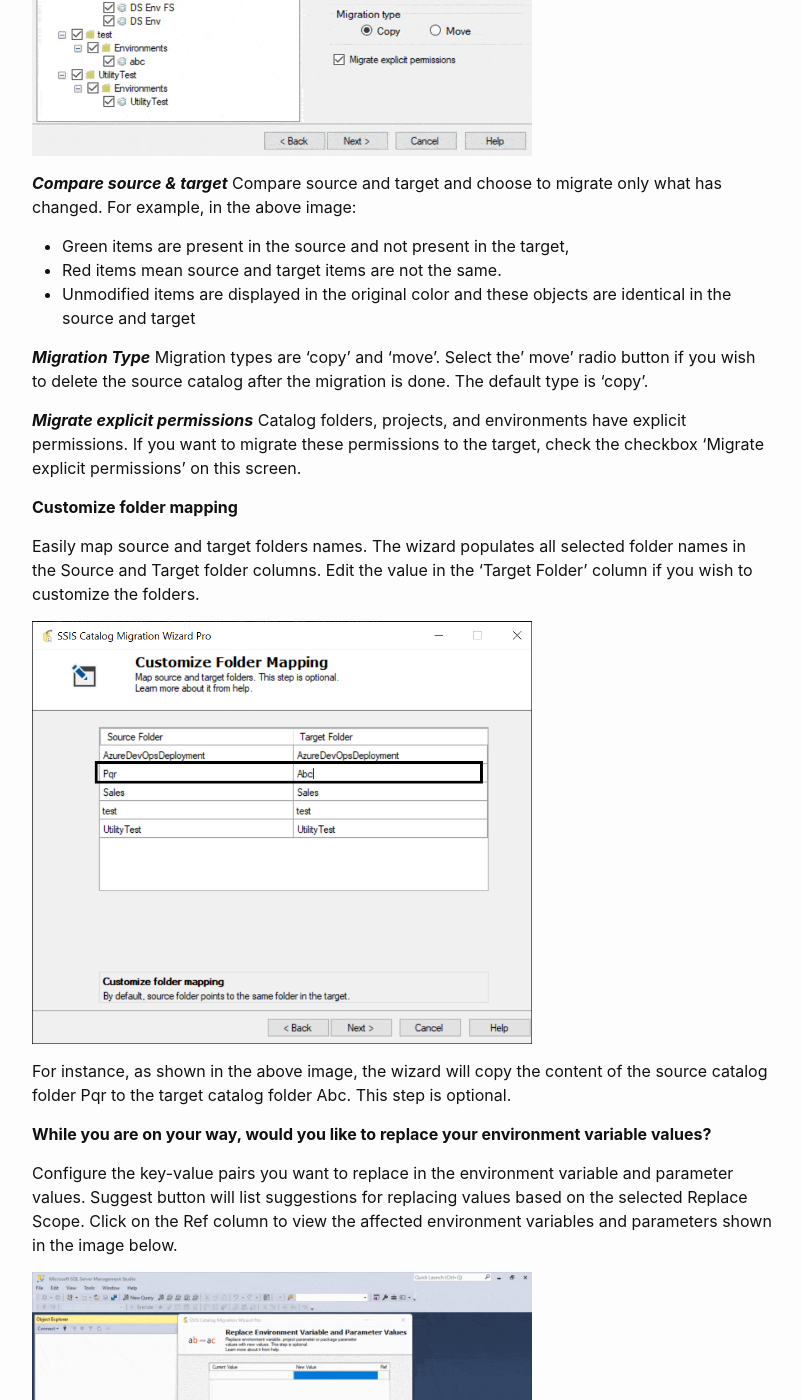
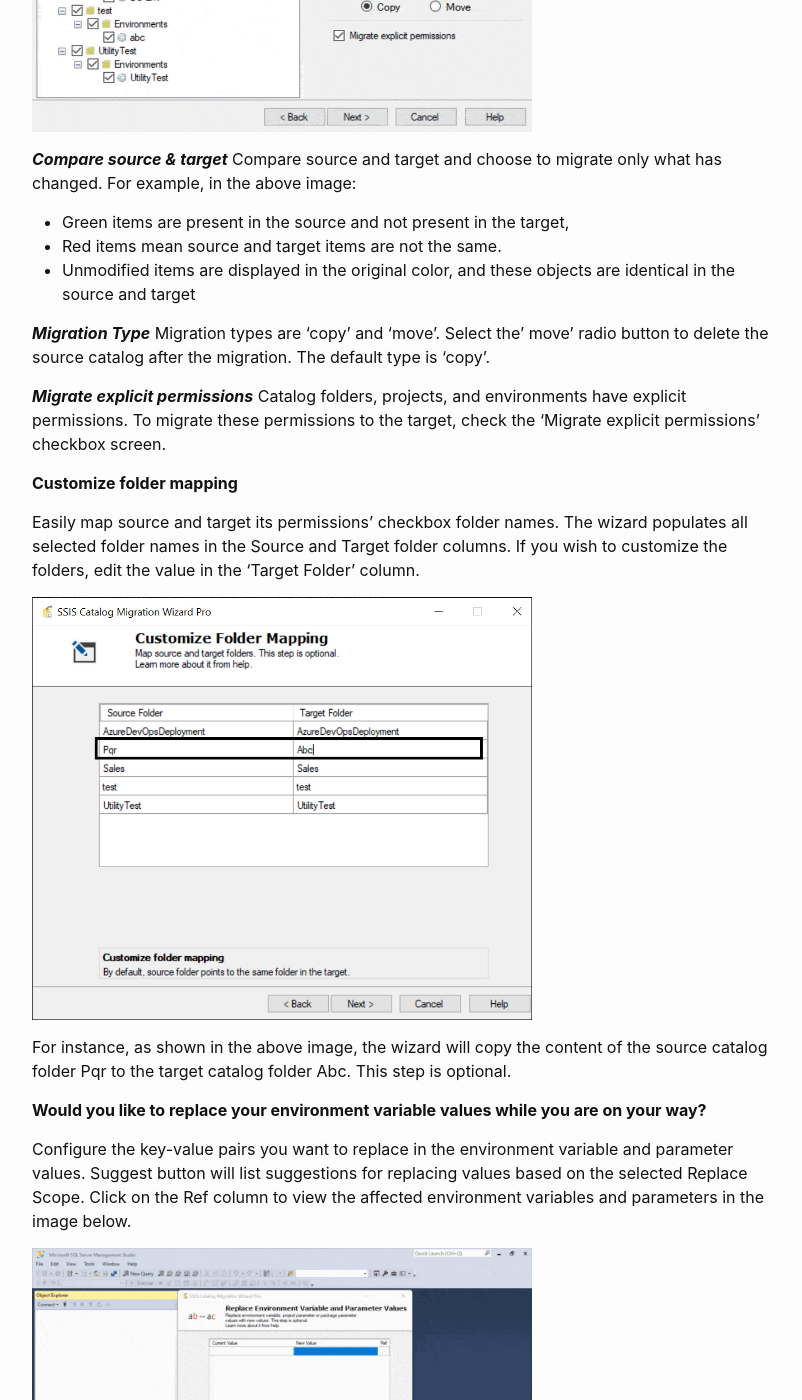
Before and after one commit to kr55/ssiscataloger, a Jekyll site: the page built from index.md, in a window 1280 px wide and 1400 px high, scrolled down 3824 px. Shown: the whole window, without its empty margins (238-1040 px from the left). Built offline with Jekyll 4.4.1, drawn with Linux system fonts in a browser that asks for light colours; our own code applies the rules of GitHub Pages for plain Markdown files; some of the changed text lies outside the part shown.

Commit message:
Update index.md

```diff
--- a/index.md
+++ b/index.md
@@ -34,13 +34,13 @@ The wizard supports the following source and target types.
 
 * SSIS for SQL Server - SSIS catalog enabled in SQL Server.
 
-* SSIS for Azure Data Factory - This is used when you want to run SSIS packages in Azure using Azure data factory pipelines.
+* SSIS for Azure Data Factory - This is used when running SSIS packages in Azure using Azure data factory pipelines.
 
-* SCMW export - This is a special export format for SSIS Catalog items.
+* SCMW export - This is a unique export format for SSIS Catalog items.
 
 # Demo - Let's Migrate On-premise SSIS to Azure SSIS!
 
-We will see now how SSIS Catalog Migration Wizard migrates on-premises SSIS Catalog in SQL Server to SSIS in Azure Data Factory in just a few clicks. I also have a video demo available to watch.
+We will now see how SSIS Catalog Migration Wizard migrates on-premises SSIS Catalog in SQL Server to SSIS in Azure Data Factory in just a few clicks. I also have a video demo available to watch.
 
 To start, launch the wizard from your preferred location.
 
@@ -70,44 +70,44 @@ Compare source and target and choose to migrate only what has changed.
 For example, in the above image:
 * Green items are present in the source and not present in the target,
 * Red items mean source and target items are not the same.
-* Unmodified items are displayed in the original color and these objects are identical in the source and target
+* Unmodified items are displayed in the original color, and these objects are identical in the source and target
 
 ***Migration Type***
-Migration types are ‘copy’ and ‘move’. Select the’ move’ radio button if you wish to delete the source catalog after the migration is done. The default type is ‘copy’.
+Migration types are ‘copy’ and ‘move’. Select the’ move’ radio button to delete the source catalog after the migration. The default type is ‘copy’.
 
 ***Migrate explicit permissions***
-Catalog folders, projects, and environments have explicit permissions. If you want to migrate these permissions to the target, check the checkbox ‘Migrate explicit permissions' on this screen.
+Catalog folders, projects, and environments have explicit permissions. To migrate these permissions to the target, check the ‘Migrate explicit permissions' checkbox screen.
 
 **Customize folder mapping**
 
-Easily map source and target folders names. The wizard populates all selected folder names in the Source and Target folder columns. Edit the value in the ‘Target Folder’ column if you wish to customize the folders.
+Easily map source and target its permissions' checkbox folder names. The wizard populates all selected folder names in the Source and Target folder columns. If you wish to customize the folders, edit the value in the ‘Target Folder’ column.
 
 <img src="media/CustomizeFolders.png" width="500">
 
 For instance, as shown in the above image, the wizard will copy the content of the source catalog folder Pqr to the target catalog folder Abc. This step is optional.
 
-**While you are on your way, would you like to replace your environment variable values?**
+**Would you like to replace your environment variable values while you are on your way?**
 
-Configure the key-value pairs you want to replace in the environment variable and parameter values. Suggest button will list suggestions for replacing values based on the selected Replace Scope. Click on the Ref column to view the affected environment variables and parameters shown in the image below.
+Configure the key-value pairs you want to replace in the environment variable and parameter values. Suggest button will list suggestions for replacing values based on the selected Replace Scope. Click on the Ref column to view the affected environment variables and parameters in the image below.
 
 <img src="media/ReplaceVariables.gif" width="500">
 
-Perhaps, this is useful when you are setting up a parallel environment for your ETL workload and some configuration is different in the target environment. This configuration is optional.
+Perhaps, this is useful when setting up a parallel environment for your ETL workload, and some configuration is different in the target environment. This configuration is optional.
 
 ***Overwrite environment variable values***
 The ‘Overwrite environment variable values’ setting recreates environment variables and parameter default values in the target. Note here that you may lose target data in this case.
 
 ***Export sensitive data***
-This setting is applicable when you are exporting SSIS Catalog to the SCMW file.SCMW export file is not encrypted. ‘Export sensitive data’ setting exports sensitive information in the export file as free text.
+This setting applies to exporting SSIS Catalog to the SCMW file.SCMW export file is not encrypted—whenThe ‘Export sensitive data’ setting exports sensitive information in the export file as free text.
 
 **Complete the Wizard**
 
 <img src="media/Review.png" width="500">
 
 ***Automation (Command-line utility)***
-With the command-line utility, we can now automate routine migrations in a matter of few clicks. The migration script can run using any scheduler like SQL Server Agent job. Here, the Script button at this step will generate a command-line script based on the choices made in previous steps.
+With the command-line utility, we can automate routine migrations in a few clicks. The migration script can run using any scheduler like SQL Server Agent job. Here, the Script button at this step will generate a command-line script based on the choices made in previous actions.
 
-For example, in the current case, the command-line script will look like below.
+For example, the command-line script will look like the below in the current case.
 
     SSIS.Cataloger.Pro.exe /st:0 /ssn:SQLServerInstance /tt:1 /tsn:azuresql.database.windows.net /items:”[{"FolderName":"Azure test","Projects":[],"Environments":["env1"]},{"FolderName":"AzureDevOpsDeployment","Projects":["testUC"],"Environments":[]},{"FolderName":"Sales","Projects":["sales-stg2"],"Environments":[]}]” /fm:”{"Azure Test":"Azure Prod"}” /fm:”{"Pqr":"Abc"}” /oev:true
 
@@ -119,5 +119,3 @@ More information about the command-line utility parameters and usage examples is
 <img src="media/Finish.png" width="500">
 
 Any warning or error during the migration gets shown next to the respective folder in the Result column tooltip of the grid. The success items are all noted as "Passed" in the above image.
-
-The SSIS Catalog Migration wizard can do a lot more things. In my next article, I will describe how to automate routine SSIS migrations using this tool.
```
Also changed, not shown: other parts of index.md (+6 -6 lines).
